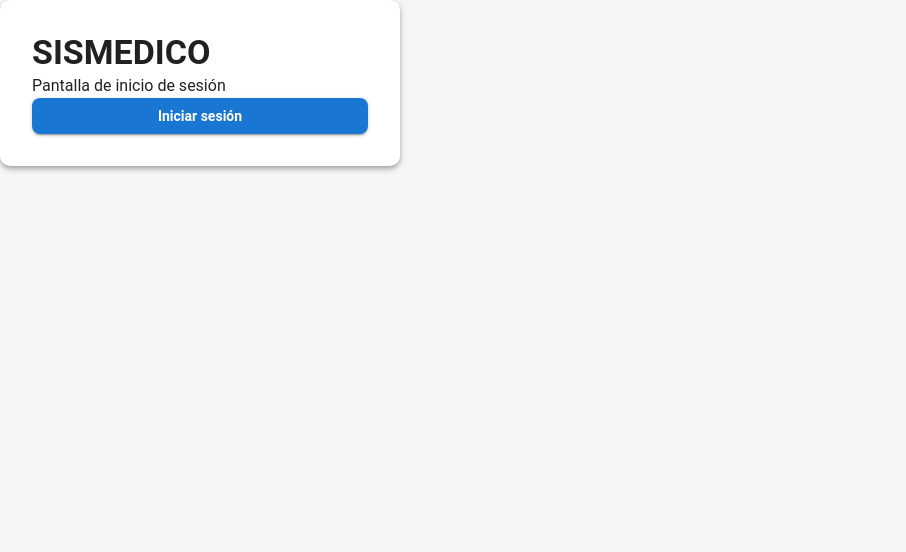
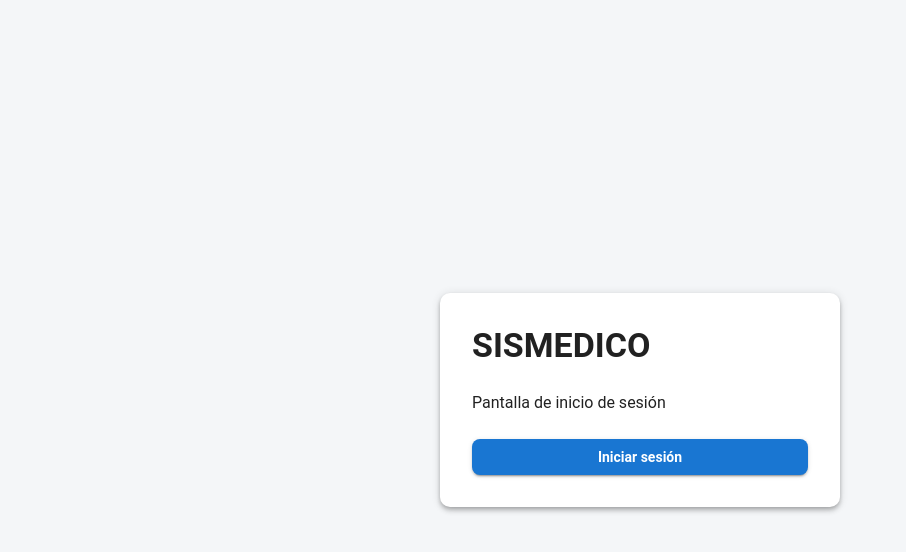
Before and after one commit to DevEdSnow/SISMEDICO-FRONTEND, a React (Vite) app: page /login in a window 1280 px wide. Shown: the top 552 px of the page, without its empty margins (0-906 px from the left). Built offline with nearby package versions, Linux system fonts and the light colour scheme.

Commit message:
Actualizacion de Codigo de Login

```diff
--- a/src/pages/auth/Login.tsx
+++ b/src/pages/auth/Login.tsx
@@ -2,12 +2,14 @@ import { Box, Button, Paper, Typography } from "@mui/material";
 
 function Login() {
     return (
-        <Box
-            display="flex"
-            justifyContent="center"
-            alignItems="center"
-            height="100vh"
-        >
+       <Box
+    sx={{
+        display: "flex",
+        justifyContent: "center",
+        alignItems: "center",
+        height: "100vh",
+    }}
+>
             <Paper
                 elevation={4}
                 sx={{
@@ -15,11 +17,14 @@ function Login() {
                     width: 400,
                 }}
             >
-                <Typography variant="h4" mb={3}>
+                <Typography
+    variant="h4"
+    sx={{ mb: 3 }}
+>
                     SISMEDICO
                 </Typography>
 
-                <Typography mb={3}>
+             <Typography sx={{ mb: 3 }}>
                     Pantalla de inicio de sesión
                 </Typography>
 
```
